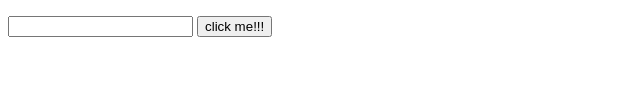
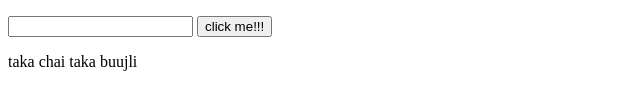
Before and after one commit to amit1004/my-first-website, a plain HTML site: page index.html in a window 1280 px wide. Shown: the part 152-262 px from the top of the page, without its empty margins (0-640 px from the left). Drawn offline with Linux system fonts and the light colour scheme.

Commit message:
my 2nd day work

```diff
--- a/index.html
+++ b/index.html
@@ -13,5 +13,6 @@
     <button>
         click me!!!
     </button>
+    <p>taka chai taka buujli</p>
 </body>
 </html>
```
